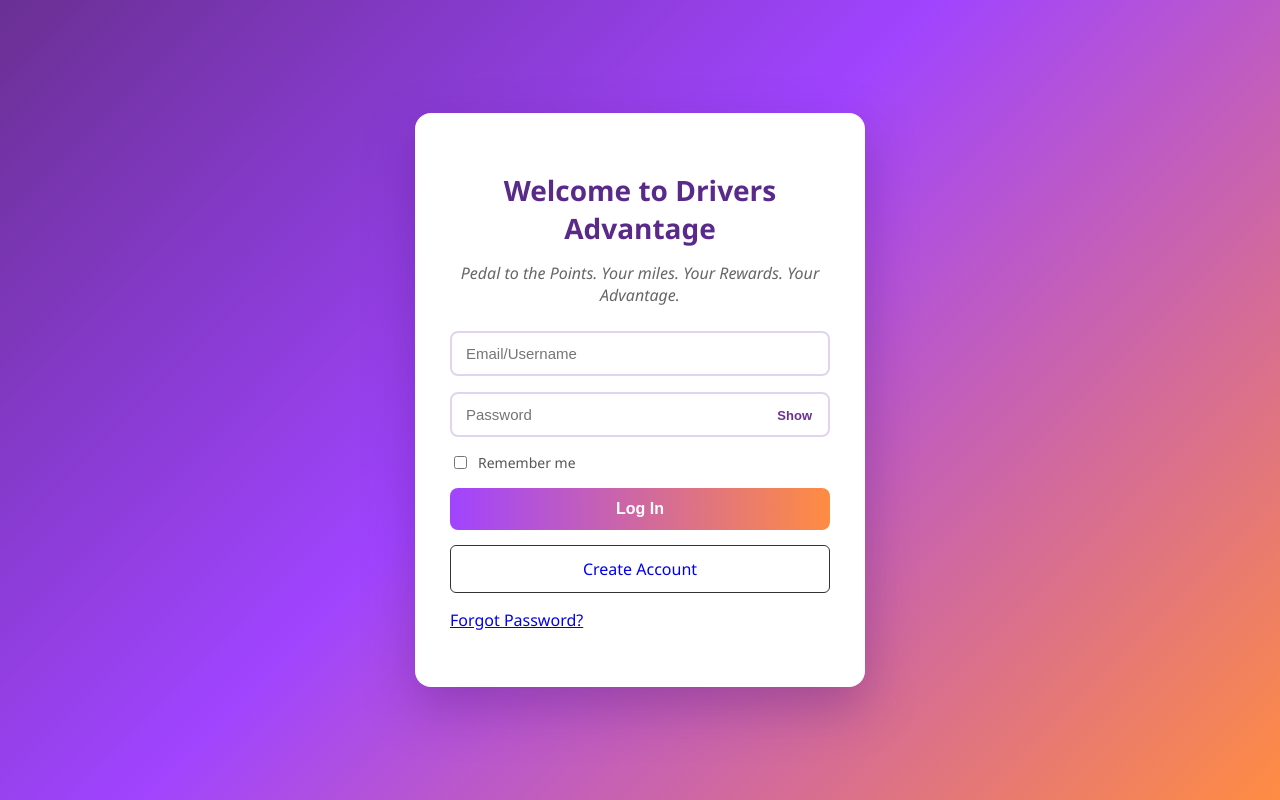
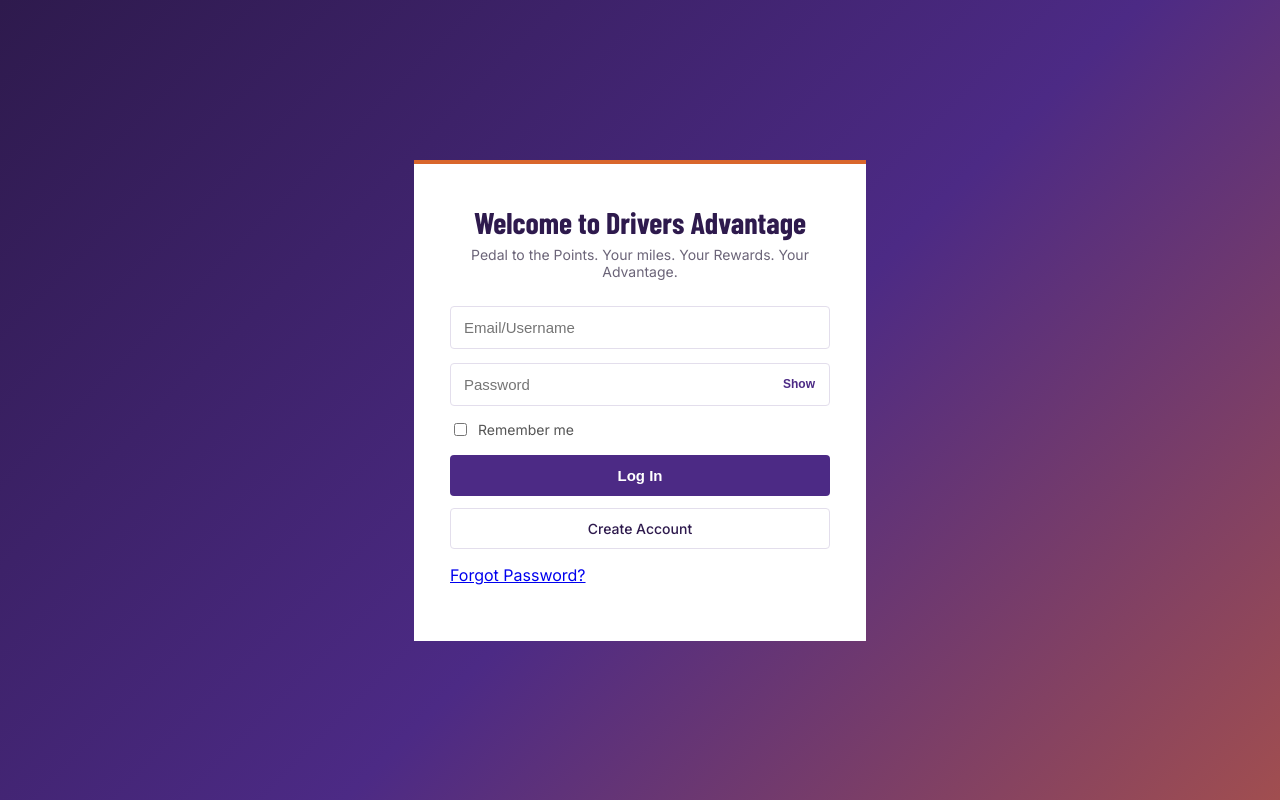
Before and after one commit to juliant3/CPSC4910-Team10-Project, a Flask app: page /login in a window 1280 px wide. Run offline with Flask 3, Linux system fonts and the light colour scheme.

Commit message:
Update login.css
New login screen

```diff
--- a/frontend/static/css/login.css
+++ b/frontend/static/css/login.css
@@ -1,186 +1,176 @@
+:root {
+    --purple-900: #2E1A4D;
+    --purple-700: #4C2A85;
+    --orange-600: #D9662C;
+    --ink: #211C2E;
+    --slate: #6B6478;
+    --line: #E3DEEC;
+    --bad: #A3413A;
+    --bad-bg: #FBEAE8;
+}
+
 body {
     margin: 0;
     min-height: 100vh;
     display: flex;
     align-items: center;
     justify-content: center;
-    font-family: 'Segoe UI', Arial, sans-serif;
-    background: linear-gradient(135deg, #6a3093 0%, #a044ff 45%, #ff8c42 100%);
+    font-family: 'Inter', -apple-system, sans-serif;
+    background: linear-gradient(135deg, var(--purple-900) 0%, var(--purple-700) 55%, var(--orange-600) 130%);
 }
 
 .login-container {
-    background: white;
-    padding: 40px 35px;
-    border-radius: 16px;
-    box-shadow: 0 20px 50px rgba(80, 20, 120, 0.35);
+    background: #fff;
+    padding: 40px 36px;
     width: 100%;
     max-width: 380px;
+    border-top: 4px solid var(--orange-600);
 }
 
 .login-container h1 {
-    color: #5a2a8a;
+    font-family: 'Barlow Condensed', sans-serif;
+    color: var(--purple-900);
     text-align: center;
-    margin-bottom: 25px;
-    font-size: 28px;
+    margin: 0 0 6px;
+    font-size: 30px;
+    font-weight: 700;
+}
+
+.login-container .motto {
+    text-align: center;
+    font-size: 14px;
+    color: var(--slate);
+    margin: 0 0 26px;
 }
 
 .login-container input[type="text"],
 .login-container input[type="email"],
 .login-container input[type="password"] {
     width: 100%;
-    padding: 12px 14px;
-    margin-bottom: 16px;
-    border: 2px solid #e0d5f0;
-    border-radius: 8px;
+    padding: 12px 13px;
+    margin-bottom: 14px;
+    border: 1px solid var(--line);
+    border-radius: 4px;
     font-size: 15px;
     box-sizing: border-box;
-    transition: border-color 0.2s;
+    transition: border-color 0.15s;
 }
 
-.login-container input:focus {
+.login-container select {
+    width: 100%;
+    padding: 12px 13px;
+    margin-bottom: 14px;
+    border: 1px solid var(--line);
+    border-radius: 4px;
+    font-size: 15px;
+    font-family: inherit;
+    box-sizing: border-box;
+    background: #fff;
+    color: var(--ink);
+}
+
+.login-container input:focus,
+.login-container select:focus {
     outline: none;
-    border-color: #a044ff;
+    border-color: var(--orange-600);
 }
 
 .login-container button,
 .login-container input[type="submit"] {
     width: 100%;
     padding: 12px;
-    background: linear-gradient(90deg, #a044ff, #ff8c42);
+    background: var(--purple-700);
     color: white;
     border: none;
-    border-radius: 8px;
-    font-size: 16px;
+    border-radius: 4px;
+    font-size: 15px;
     font-weight: 600;
     cursor: pointer;
-    transition: opacity 0.2s;
+    transition: background 0.15s;
 }
 
 .login-container button:hover,
 .login-container input[type="submit"]:hover {
-    opacity: 0.9;
+    background: var(--purple-900);
 }
 
 .error {
-    color: #d93636;
-    background: #fdeaea;
-    padding: 10px;
-    border-radius: 8px;
+    color: var(--bad);
+    background: var(--bad-bg);
+    border-left: 3px solid var(--bad);
+    padding: 10px 12px;
     margin-bottom: 16px;
     font-size: 14px;
-    text-align: center;
-}
-.motto {
-    text-align: center;
-    font-size: 16px;
-    color: #666;
-    margin-top: -10px;
-    margin-bottom: 25px;
-    font-style: italic;
 }
 
-.password-strength{
+.password-strength {
     width: 100%;
-    height: 8px;
-    background-color: #ddd;
-    border-radius: 5px;
-    margin-top: -5px;
-    margin-bottom: 5px;
+    height: 4px;
+    background-color: var(--line);
+    margin-top: -6px;
+    margin-bottom: 6px;
     overflow: hidden;
 }
 
-#strength-bar{
+#strength-bar {
     height: 100%;
     width: 0%;
-    border-radius: 5px;
     transition: width 0.3s ease, background-color 0.3s ease;
 }
 
-#strength-text{
-    font-size: 13px;
-    margin-top: 5px;
-    margin-bottom: 15px;
+#strength-text {
+    font-size: 12px;
+    margin: 4px 0 14px;
     text-align: left;
-}
-
-.password-container {
-    position: relative;
-    width: 100%;
-}
-
-.password-container input {
-    width: 100%;
-    padding-right: 75px;
-}
-
-.login-container .password-toggle {
-    position: absolute;
-    right: 10px;
-    top: 50%;
-    transform: translateY(-50%);
-
-    width: auto;
-    padding: 4px 6px;
-
-    background: none;
-    color: #6a3093;
-
-    border: none;
-    border-radius: 4px;
-
-    font-size: 14px;
-    font-weight: 600;
-
-    cursor: pointer;
-}
-
-.login-container .password-toggle:hover {
-    opacity: 0.7;
-    background: none;
 }
 
 .login-container .password-wrapper {
     position: relative;
-    margin-bottom: 16px;
+    margin-bottom: 14px;
 }
 
 .login-container .password-wrapper input[type="password"],
 .login-container .password-wrapper input[type="text"] {
     margin-bottom: 0;
-    padding-right: 65px;
+    padding-right: 60px;
 }
 
 .login-container .toggle-password {
     position: absolute;
-    right: 8px;
+    right: 6px;
     top: 50%;
     transform: translateY(-50%);
     width: auto;
-    padding: 6px 10px;
+    padding: 5px 9px;
     background: none;
-    color: #6a3093;
-    font-size: 13px;
+    border: none;
+    color: var(--purple-700);
+    font-size: 12px;
     font-weight: 600;
-    border-radius: 6px;
+    border-radius: 3px;
+    cursor: pointer;
 }
 
 .login-container .toggle-password:hover {
-    background: #f1e9fb;
-    opacity: 1;
+    background: #F1ECF9;
 }
 
 .create-account-btn {
     display: block;
     width: 100%;
-    margin-top: 15px;
-    padding: 12px;
+    margin-top: 12px;
+    padding: 11px;
     text-align: center;
     text-decoration: none;
-    border-radius: 6px;
-    border: 1px solid #333;
+    border-radius: 4px;
+    border: 1px solid var(--line);
+    color: var(--purple-900);
+    font-weight: 500;
+    font-size: 14px;
     box-sizing: border-box;
+    transition: border-color 0.15s;
 }
 
 .create-account-btn:hover {
-    opacity: 0.8;
+    border-color: var(--orange-600);
 }
```
